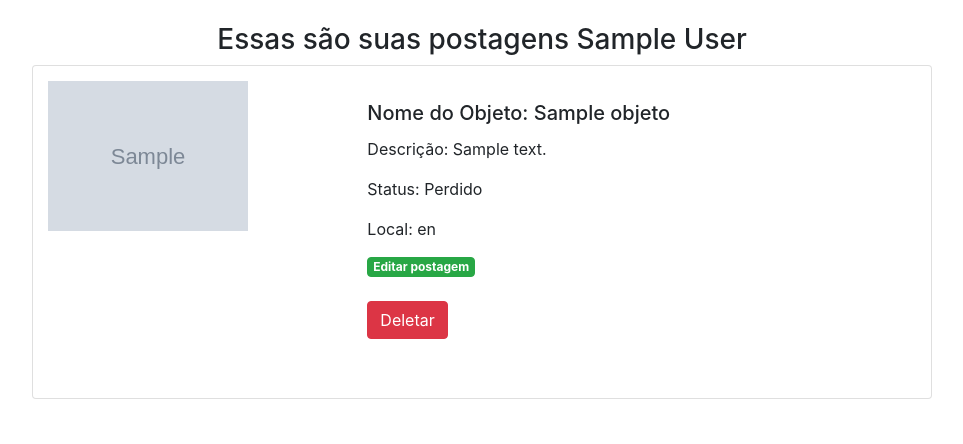
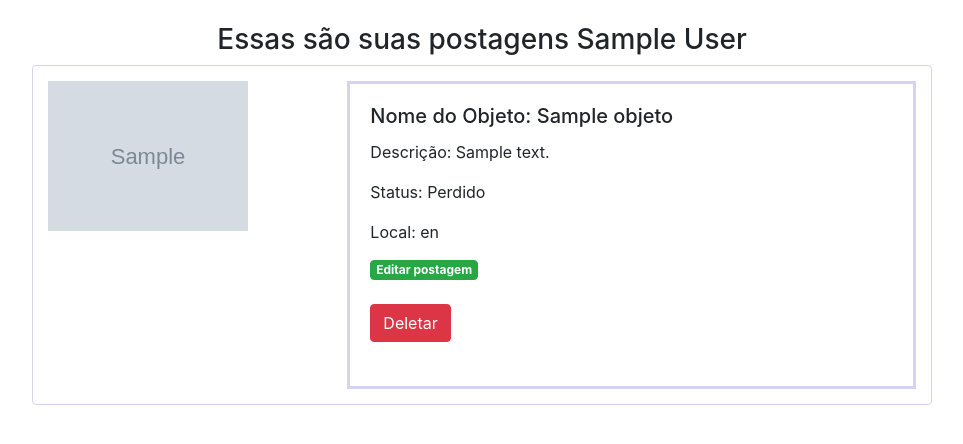
Before and after one commit to brunomalheiros/IFinder, a Django app: page /minhas-publicacoes in a window 1280 px wide. Shown: the part 56-500 px from the top of the page, without its empty margins (158-1121 px from the left). Run offline with Django 3.2, Linux system fonts and the light colour scheme; a user stored in the database is signed in; tables that the repository leaves empty hold one stand-in row (values such as "Sample post"); grey boxes marked "Sample" are stand-in pictures; some libraries are stand-ins or nearby versions.

```diff
--- a/achadoseperdidos/templates/myposts.html
+++ b/achadoseperdidos/templates/myposts.html
@@ -1,4 +1,5 @@
 {% extends 'base.html' %}]
+{% load static %}
 {% block title %} Publicações | {{ user.first_name }} {% endblock title %}
 {% block content %}
 {{ objeto.user }}
@@ -9,24 +10,24 @@
 
 
         {% for objeto in objetos %}
-        <div class="card mb-3" style="max-width: 900px; padding: 15px; margin-left: auto; margin-right: auto;">
+        <div class="card mb-3" style="max-width: 900px; padding: 15px; margin-left: auto; margin-right: auto;  border-style: solid;  border-color: rgb(212, 212, 241); ">
             <div class="row g-0">
                 <div class="col-md-4">
                     <img style="max-width: 200px" src="{{objeto.imagem.url}}" alt="...">
                 </div>
             <div class="col-md-8">
-                <div class="card-body">
+                <div class="card-body "  style="border-style: solid;  border-color: rgb(212, 212, 241);" >
                     <h5 class="card-title">Nome do Objeto: {{ objeto.nome }}</h5>
                     <p>Descrição: {{ objeto.descricao }}</p>
                     <p>Status: {{ objeto.status }}</p>
                     <p>Local: {{ objeto.localencontrado }}</p>
-                    <a href="/editar-item/{{ objeto.id }}"><button class="btn btn-success badge">Editar postagem</button></a><br><br>
-                    <a href="/deletar-item/{{ objeto.id }}"><button  class="btn btn-danger"> Deletar </button></a><br><br>
+                    <a href="/editar-item/{{ objeto.id }}"><button class="btn btn-success badge"  onclick="deleteBtn();" >Editar postagem</button></a><br><br>
+                    <a class="delete-btn" href="/deletar-item/{{ objeto.id }}"><button  class="btn btn-danger" > Deletar </button></a><br><br>
                 </div>
             </div>
             </div>
         </div>
         {% endfor %}
     </div>
-
+    <script type="text/javascript" src="{% static 'js/scripts.js' %}"></script>
 {% endblock %}
```
